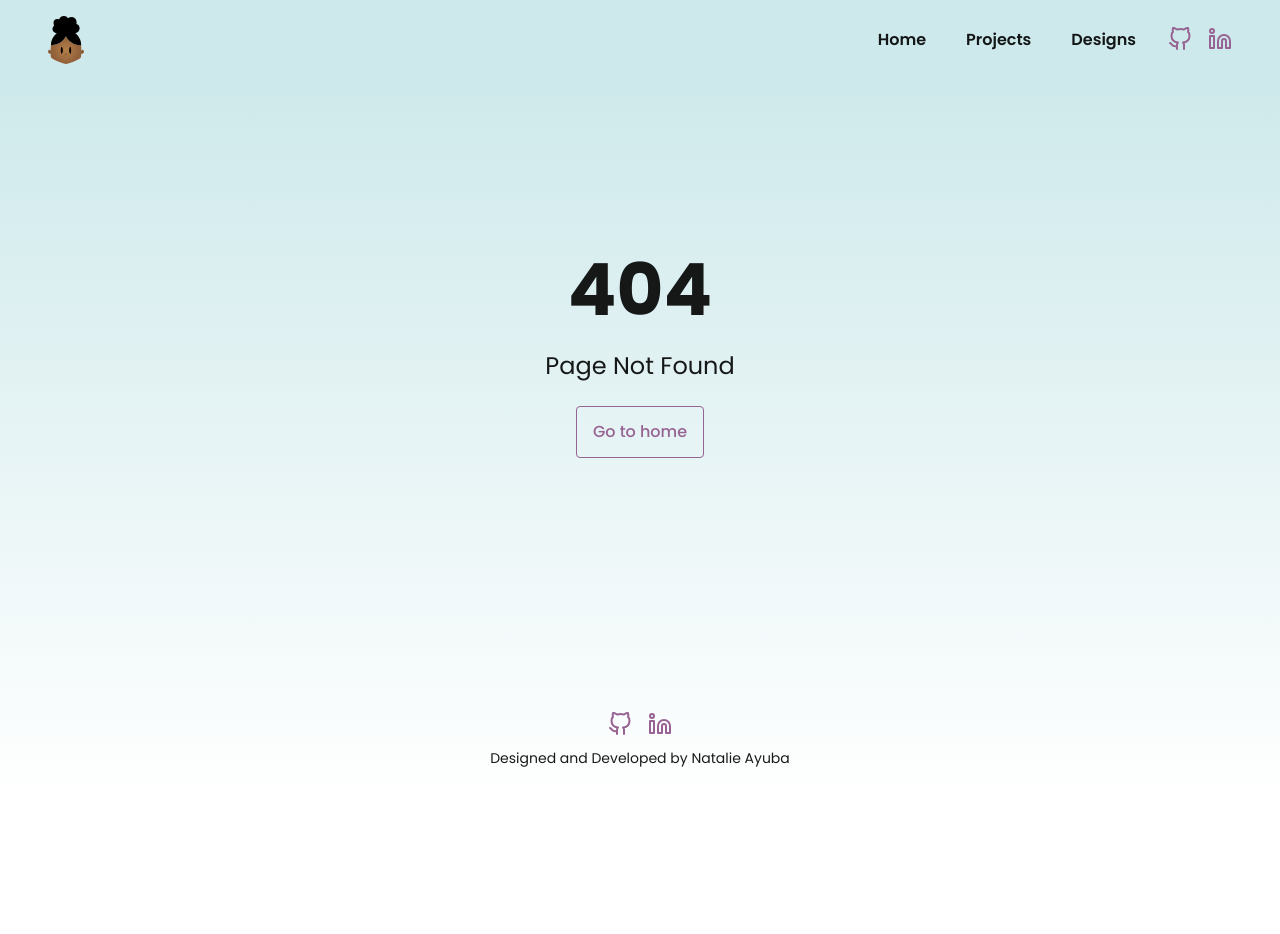
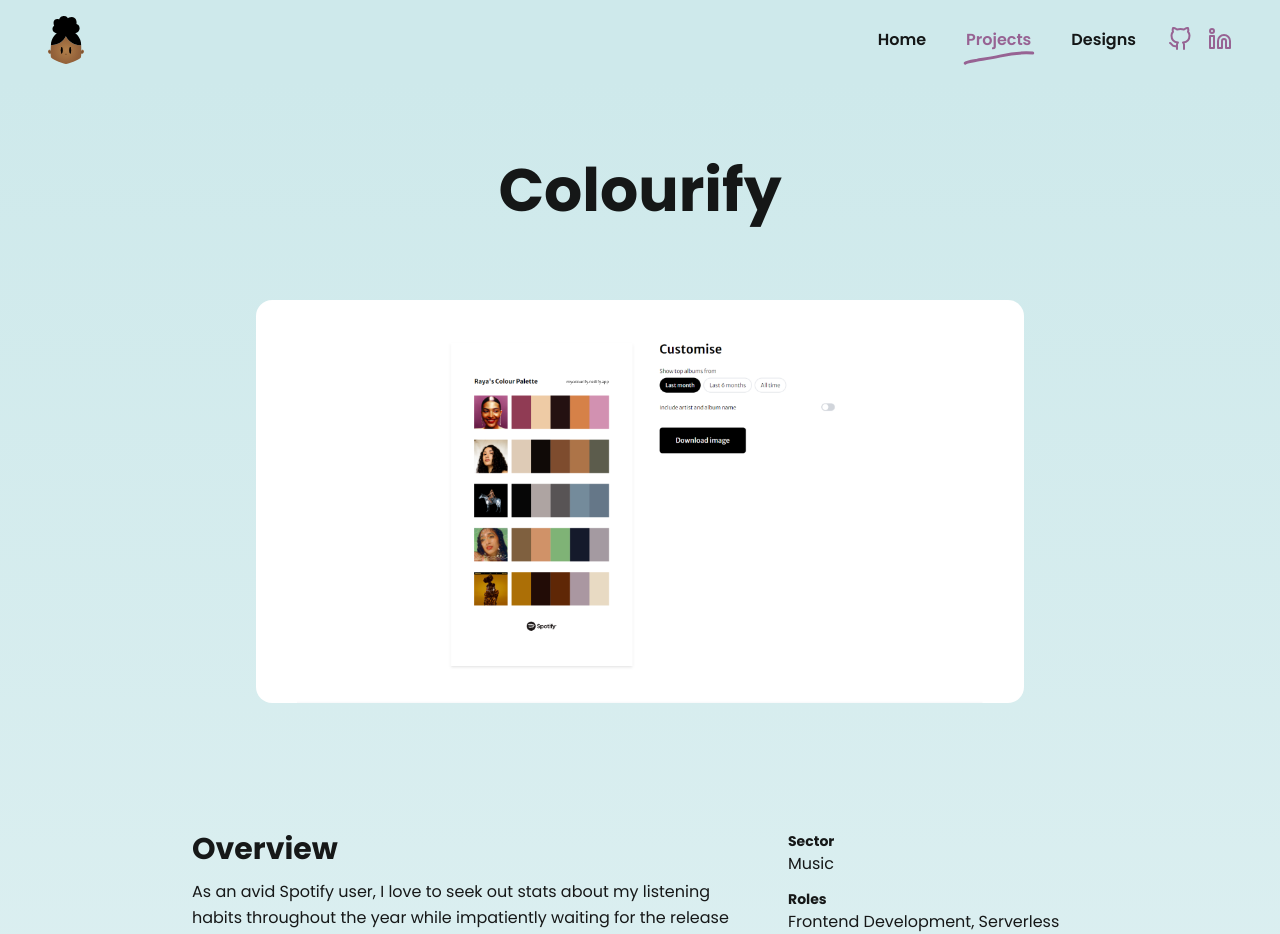
Before and after one commit to natalieayuba/natalieayuba.com, a Next.js app: page /nextjs-github-pages/colourify in a window 1280 px wide. Before the commit this address had no page. Shown: the top 934 px of the page. Before the commit the page ends 800 px from the top, so only its background shows below. Built offline with nearby package versions, Linux system fonts and the light colour scheme.

Commit message:
Updated next config

```diff
--- a/app/projects/config.tsx
+++ b/app/[projectName]/config.tsx
@@ -8,13 +8,13 @@ export interface Project {
   headerImage: string[];
   figures?: string[];
   roles: string[];
-  technologies: string[];
+  technologies?: string[];
   startDate: string;
   endDate: string;
   sector?: string;
   links: { demoUrl?: string; presentationUrl?: string; codeUrl?: string };
   overview: JSX.Element;
-  content?: { heading: string; paragraphs: JSX.Element }[];
+  content: { heading: string; paragraphs: JSX.Element }[];
 }
 
 const projects: Project[] = [
@@ -75,10 +75,10 @@ const projects: Project[] = [
         paragraphs: (
           <>
             <p>
-              This is a project I’d been tinkering with for a while, so I knew
-              what I wanted it to look like and do. However, since this was my
-              first time building a web app with an API, I wasn’t sure how to
-              approach the implementation, so I decided to do an initial
+              This is a project I&apos;d been tinkering with for a while, so I
+              knew what I wanted it to look like and do. However, since this was
+              my first time building a web app with an API, I wasn&apos;t sure
+              how to approach the implementation, so I decided to do an initial
               research stage to test the concept iteratively. I initially built
               the app in plain JavaScript, HTML and CSS to see if it was
               possible to do so without involving other technologies. However, I
--- a/app/projects/[projectName]/page.tsx
+++ b/app/[projectName]/page.tsx
@@ -1,17 +1,20 @@
 import PageLayout from '@/components/PageLayout';
 import React from 'react';
-import projects from '../config';
+import projects from './config';
 import { notFound } from 'next/navigation';
 import Image from 'next/image';
 import ExternalLinks from '@/components/projects/ExternalLinks';
 
 export async function generateStaticParams() {
-  return projects.map((project) => ({ projectName: project.name }));
+  return projects.map((project) => ({
+    projectName: project.name.toLowerCase().replace(' ', '-'),
+  }));
 }
 
-const ProjectPage = ({ params }: { params: { projectName: string } }) => {
+const Project = ({ params }: { params: { projectName: string } }) => {
   const project = projects.find(
-    (project) => project.name.toLowerCase() === params.projectName
+    (project) =>
+      project.name.toLowerCase().replace(' ', '-') === params.projectName
   );
 
   if (!project) notFound();
@@ -39,7 +42,7 @@ const ProjectPage = ({ params }: { params: { projectName: string } }) => {
     { heading: 'Roles', data: project.roles.join(', ') },
     {
       heading: 'Technologies',
-      data: project.technologies.join(', '),
+      data: project.technologies ? project.technologies.join(', ') : '',
     },
     {
       heading: 'Project duration',
@@ -67,7 +70,8 @@ const ProjectPage = ({ params }: { params: { projectName: string } }) => {
           ))}
         </div>
       </header>
-      <div className='flex flex-wrap md:flex-row-reverse gap-12 '>
+      <div className='mx-auto max-w-4xl'>
+        <div className='flex flex-wrap md:flex-row-reverse gap-12'>
           <section>
             <ul className='w-full md:w-[300px]'>
               {summary.map(({ heading, data }) => (
@@ -87,8 +91,9 @@ const ProjectPage = ({ params }: { params: { projectName: string } }) => {
           project.content.map(({ heading, paragraphs }) =>
             section(heading, paragraphs)
           )}
+      </div>
     </PageLayout>
   );
 };
 
-export default ProjectPage;
+export default Project;
--- a/components/sections/Banner.tsx
+++ b/components/sections/Banner.tsx
@@ -21,7 +21,7 @@ const Banner = forwardRef<HTMLElement>((props, ref) => {
             A developer and designer.
           </p>
           <p className='text-base md:text-2xl'>
-            I&#8217;m all about creating engaging and user-friendly web and
+            I&#8217;m all about creating fun, engaging, and user-friendly web and
             mobile experiences.
           </p>
         </div>
--- a/components/sections/Projects.tsx
+++ b/components/sections/Projects.tsx
@@ -2,7 +2,7 @@ import Image from 'next/image';
 import { Button } from '../Links';
 import { forwardRef } from 'react';
 import SectionLayout from './SectionLayout';
-import projects from '@/app/projects/config';
+import projects from '@/app/[projectName]/config';
 import ExternalLinks from '../projects/ExternalLinks';
 
 const Projects = forwardRef<HTMLElement>((props, ref) => {
@@ -42,6 +42,7 @@ const Projects = forwardRef<HTMLElement>((props, ref) => {
                 ))}
               </ul>
               <p>{project.description}</p>
+              {project.technologies && (
                 <ul className='text-sm text-black-alpha-60 flex flex-wrap'>
                   {project.technologies.map((technology) => (
                     <li
@@ -52,9 +53,10 @@ const Projects = forwardRef<HTMLElement>((props, ref) => {
                     </li>
                   ))}
                 </ul>
+              )}
               <div className='mt-4 flex gap-5 flex-wrap'>
                 <Button
-                  href={`/projects/${project.name.toLowerCase()}`}
+                  href={`/${project.name.toLowerCase()}`}
                   text='Read more'
                 />
                 <ExternalLinks links={project.links} />
--- a/config.js
+++ b/config.js
@@ -105,6 +105,8 @@ module.exports = {
     backend: 'Backend Development',
     logoDesign: 'Logo Design',
     wireframing: 'Wireframing',
+    prototyping: 'Prototyping',
+    userResearch: 'User Research',
     serverlessComputing: 'Serverless Computing'
   },
   technologies: {
--- a/next.config.mjs
+++ b/next.config.mjs
@@ -1,5 +1,10 @@
 /** @type {import('next').NextConfig} */
 const nextConfig = {
+  output: "export",
+  basePath: "/nextjs-github-pages",
+  images: {
+    unoptimized: true,
+  },
   redirects() {
     return [
       process.env.UNDER_CONSTRUCTION === "1"
```
Also changed, not shown: public/images/colourify.png, 1 other file (tests, documents, lock files or other folders). Lines whose indentation alone changed are shown as unchanged.
